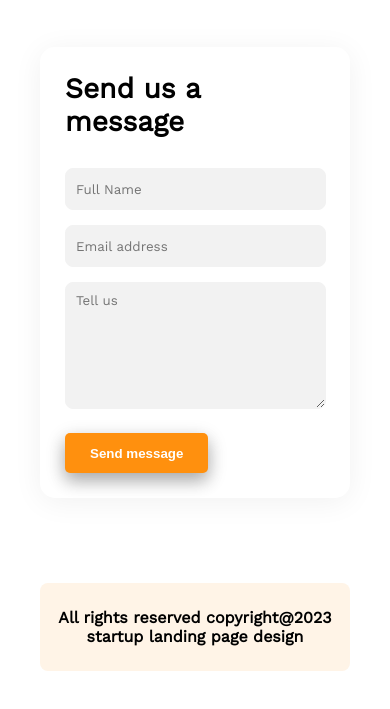
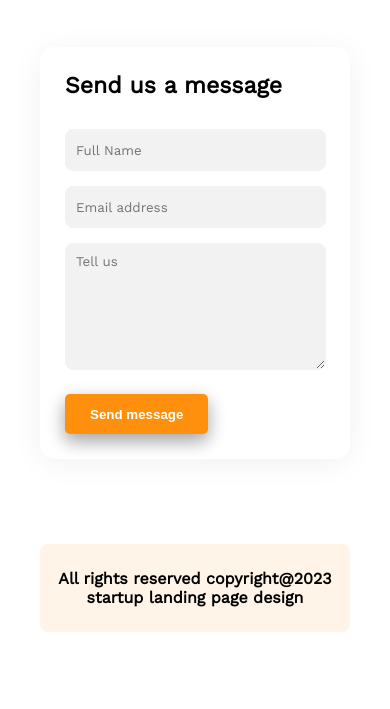
Before and after one commit to osmangony01/architects_a2, a plain HTML site: page index.html in a window 390 px wide. Shown: the part 6738-7447 px from the top of the page. Drawn offline with nearby package versions, Linux system fonts and the light colour scheme.

Commit message:
fixing some styles

```diff
--- a/styles/style.css
+++ b/styles/style.css
@@ -521,7 +521,9 @@ nav h2{
     .contact-content input{
         width: 92%;
     }
-
+    .contact-title2{
+        font-size: 23px;
+    }
     .contact-content textarea{
         width: 92%;
     }
```
